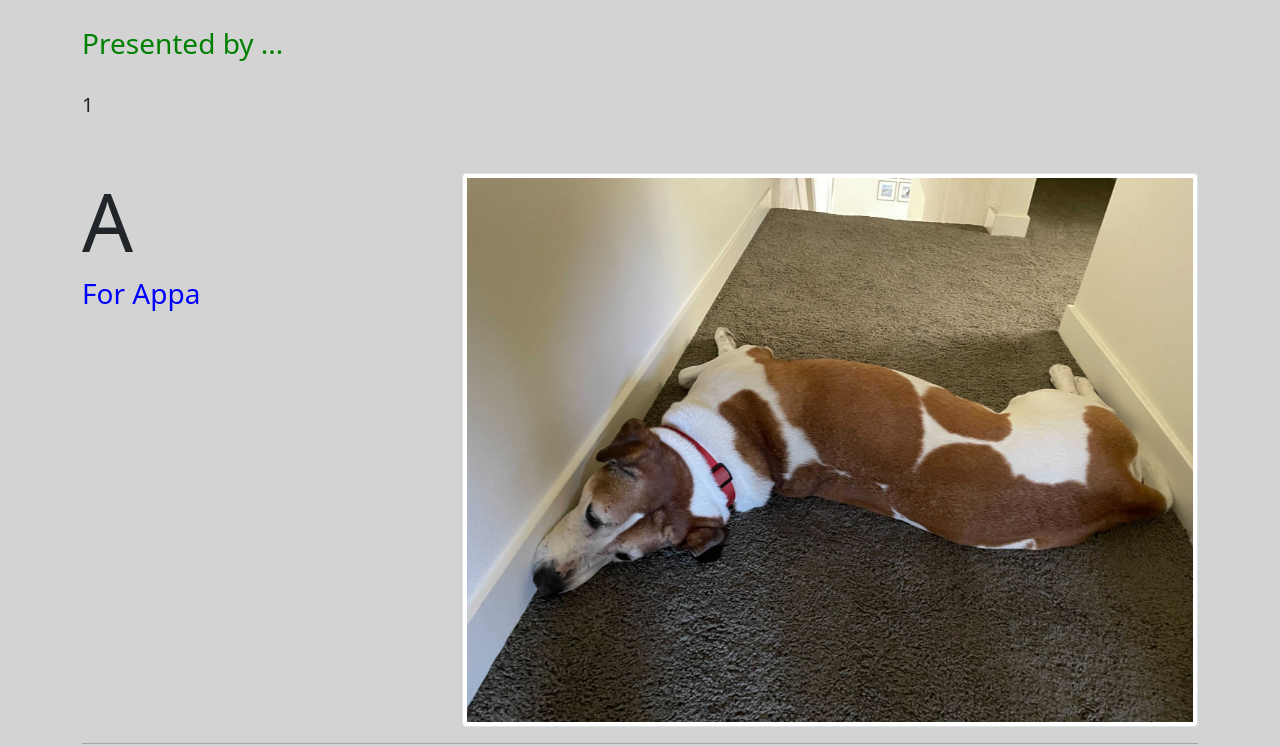
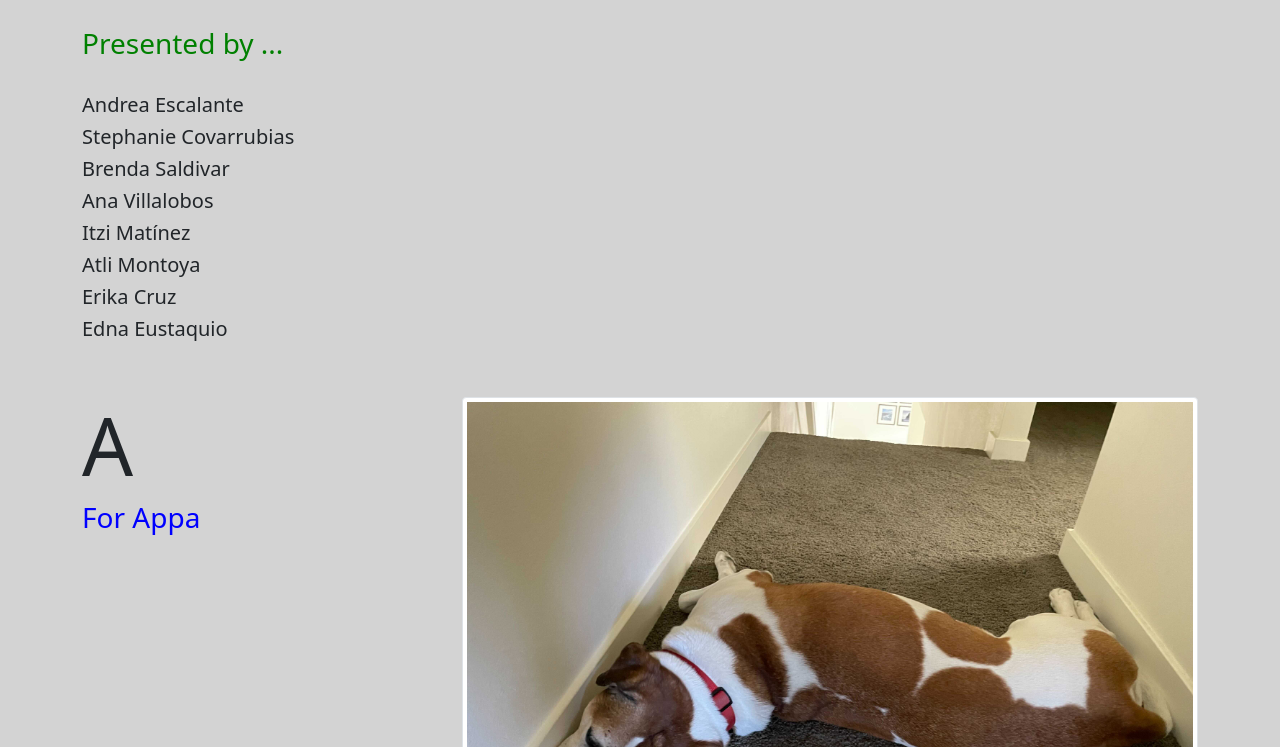
Before and after one commit to EdnaEustaquio/Lab-05-Equipo-3, a plain HTML site: page index.html in a window 1280 px wide. Shown: the part 53-800 px from the top of the page. Drawn offline with nearby package versions, Linux system fonts and the light colour scheme.

Commit message:
Agregando la sección de JavaScript

```diff
--- a/index.html
+++ b/index.html
@@ -26,9 +26,14 @@
         <div class="row">
             <div class="col-12">
                 <!-- Enter each persons name in place of the "Insert Name Here" below -->
-                <h5>1</h5>
-
-
+                <h5 id="andy"><a onclick="colorAndy()">Andrea Escalante</a></h5>
+                <h5 id="step"><a onclick="colorStep()">Stephanie Covarrubias</a></h5>
+                <h5 id="brenn"><a onclick="colorBrenn()">Brenda Saldivar</a></h5>
+                <h5 id="anita"><a onclick="colorAnita()">Ana Villalobos</a></h5>
+                <h5 id="itzi"><a onclick="colorItzi()">Itzi Matínez</a></h5>
+                <h5 id="atli"><a onclick="colorAtli()">Atli Montoya</a></h5>
+                <h5 id="erika"><a onclick="colorErika()">Erika Cruz</a></h5>
+                <h5 id="edna"><a onclick="colorEdna()">Edna Eustaquio</a></h5>
             </div>
         </div>
         <br>
@@ -353,5 +358,6 @@
         <hr>
         <hr>
     </main>
+    <script src="script.js"></script>
 </body>
 </html>
--- a/script.js
+++ b/script.js
@@ -0,0 +1,55 @@
+function colorAndy() {
+    const colores = ["Green", "Blue", "Red"];
+    const aleatorio = Math.floor(Math.random() * colores.length);
+    document.getElementById("andy").style.color = colores[aleatorio];
+    console.log(colores[aleatorio]);
+}
+
+function colorStep() {
+    const colores = ["Green", "Blue", "Red"];
+    const aleatorio = Math.floor(Math.random() * colores.length);
+    document.getElementById("step").style.color = colores[aleatorio];
+    console.log(colores[aleatorio]);
+}
+
+function colorBrenn() {
+    const colores = ["Green", "Blue", "Red"];
+    const aleatorio = Math.floor(Math.random() * colores.length);
+    document.getElementById("brenn").style.color = colores[aleatorio];
+    console.log(colores[aleatorio]);
+}
+
+function colorAnita() {
+    const colores = ["Green", "Blue", "Red"];
+    const aleatorio = Math.floor(Math.random() * colores.length);
+    document.getElementById("anita").style.color = colores[aleatorio];
+    console.log(colores[aleatorio]);
+}
+
+function colorItzi() {
+    const colores = ["Green", "Blue", "Red"];
+    const aleatorio = Math.floor(Math.random() * colores.length);
+    document.getElementById("itzi").style.color = colores[aleatorio];
+    console.log(colores[aleatorio]);
+}
+
+function colorAtli() {
+    const colores = ["Green", "Blue", "Red"];
+    const aleatorio = Math.floor(Math.random() * colores.length);
+    document.getElementById("atli").style.color = colores[aleatorio];
+    console.log(colores[aleatorio]);
+}
+
+function colorErika() {
+    const colores = ["Green", "Blue", "Red"];
+    const aleatorio = Math.floor(Math.random() * colores.length);
+    document.getElementById("erika").style.color = colores[aleatorio];
+    console.log(colores[aleatorio]);
+}
+
+function colorEdna() {
+    const colores = ["Green", "Blue", "Red"];
+    const aleatorio = Math.floor(Math.random() * colores.length);
+    document.getElementById("edna").style.color = colores[aleatorio];
+    console.log(colores[aleatorio]);
+}
```
